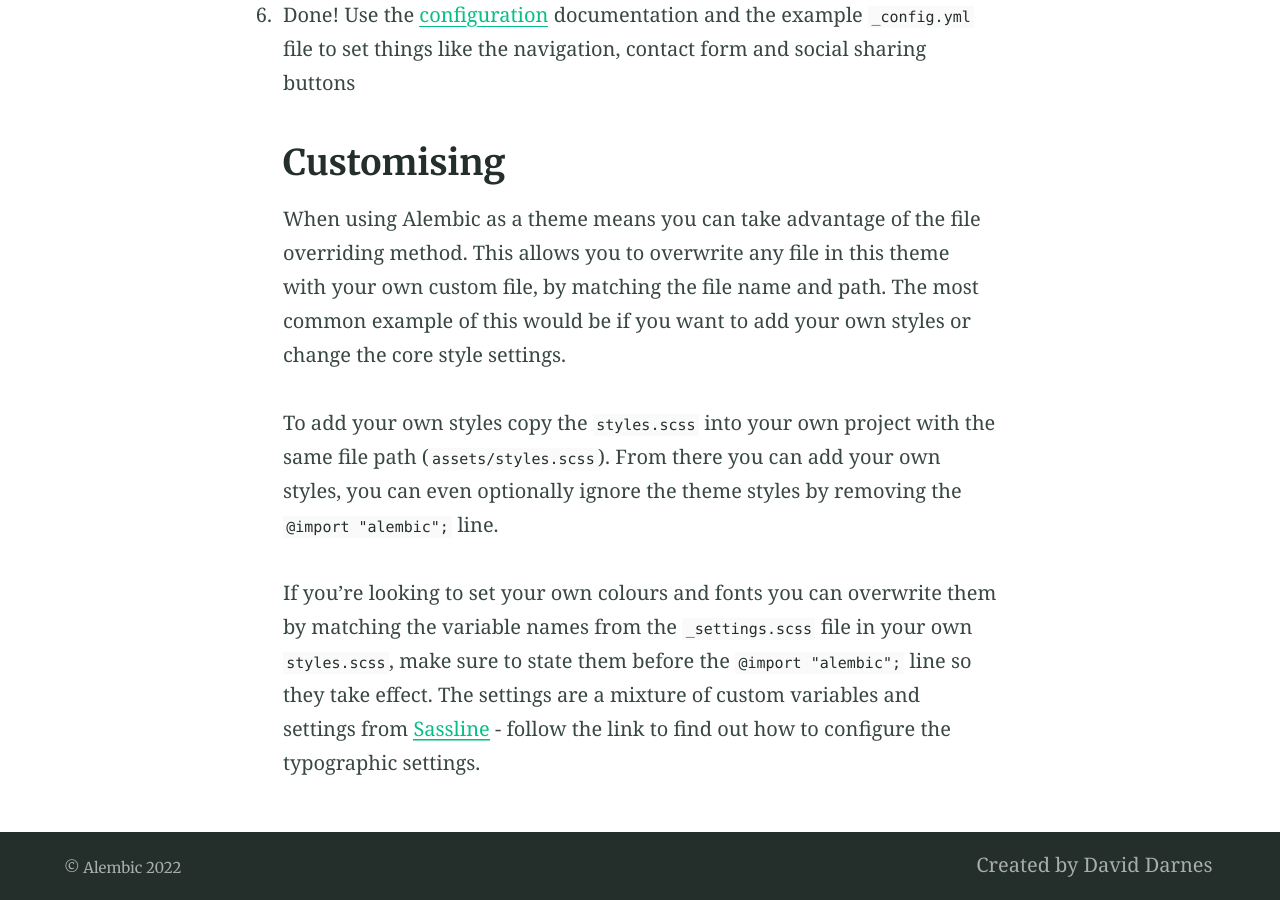
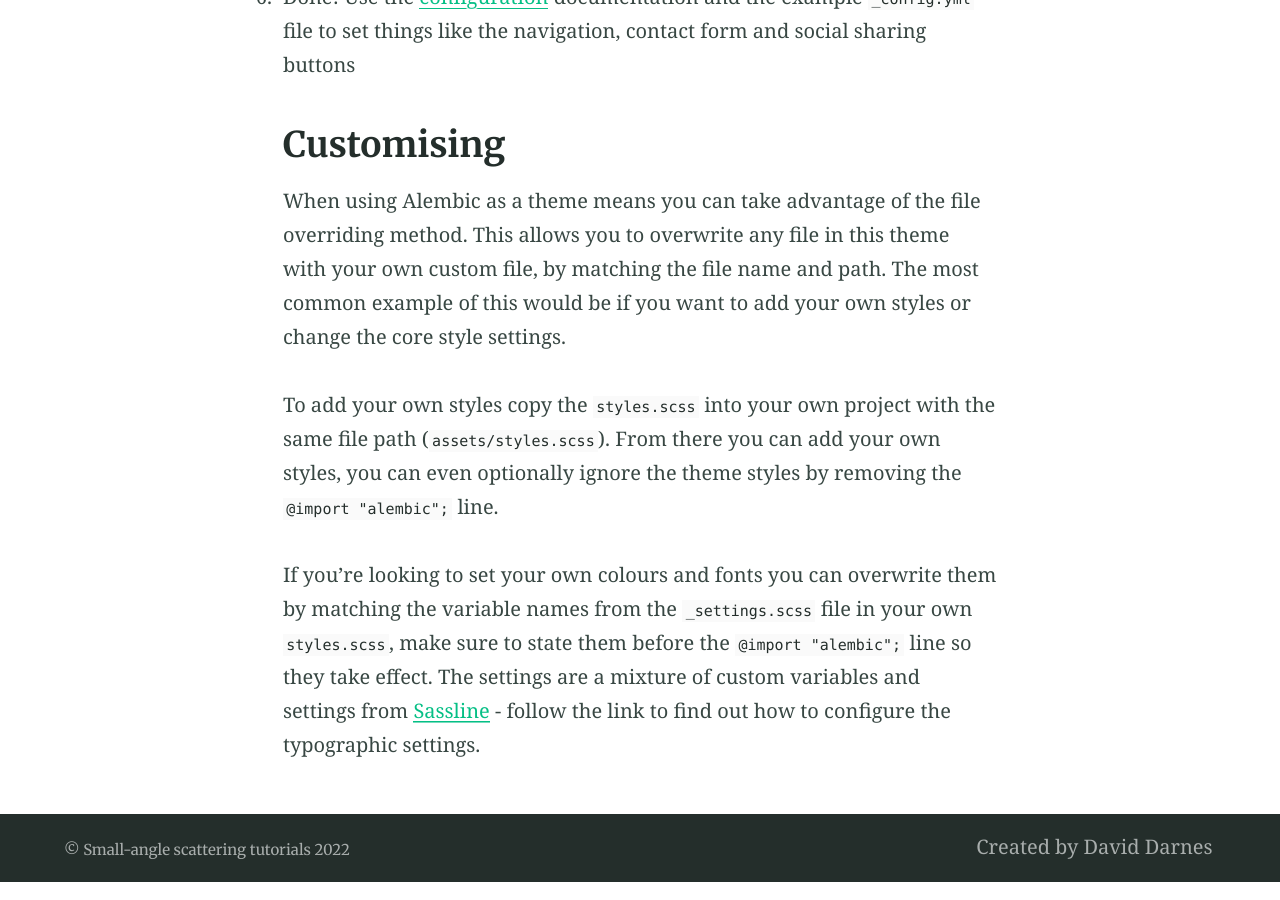
Before and after one commit to andreashlarsen/test-website2, a Jekyll site: the page built from index.md, in a window 1280 px wide and 900 px high, scrolled down 4872 px. Built offline with Jekyll 4.4.1, drawn with Linux system fonts in a browser that asks for light colours; part of the change alters nothing that is shown.

Commit message:
Update _config.yml

```diff
--- a/_config.yml
+++ b/_config.yml
@@ -93,13 +93,12 @@ defaults:
 # 7. Site settings
 encoding: utf-8 # Make sure the encoding is right
 lang: en-GB # Set the site language
-title: "Alembic" # Site name or title, also used in jekyll-seo-tag
-logo: "/assets/logos/logo.svg" # Site logo, also used in jekyll-seo-tag
-description: "Alembic is a starting point for Jekyll projects. Rather than starting from scratch, this boilerplate is designed to get the ball rolling immediately" # Site description and default description, also used in jekyll-seo-tag
+title: "Small-angle scattering tutorials" # Site name or title, also used in jekyll-seo-tag
+description: "description of site"
 url: "https://alembic.darn.es" # Site url, also used in jekyll-seo-tag
 baseurl: ""
-repo: "https://github.com/daviddarnes/alembic"
-email: "me@daviddarnes.com"
+repo: "https://github.com/andreashlarsen/test-website2"
+email: "andreas.larsen@sund.ku.dk"
 # disqus: "alembic-1" # Blog post comments, uncomment the option and set the site ID from your Disqus account
 # date_format: "%-d %B %Y" # Blog post date formatting using placeholder formatting
 # google_analytics: ""
```
